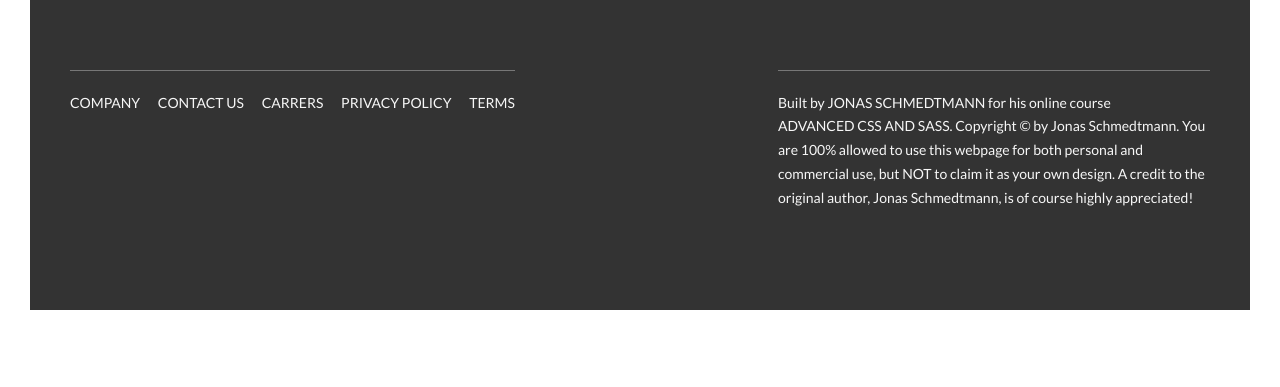
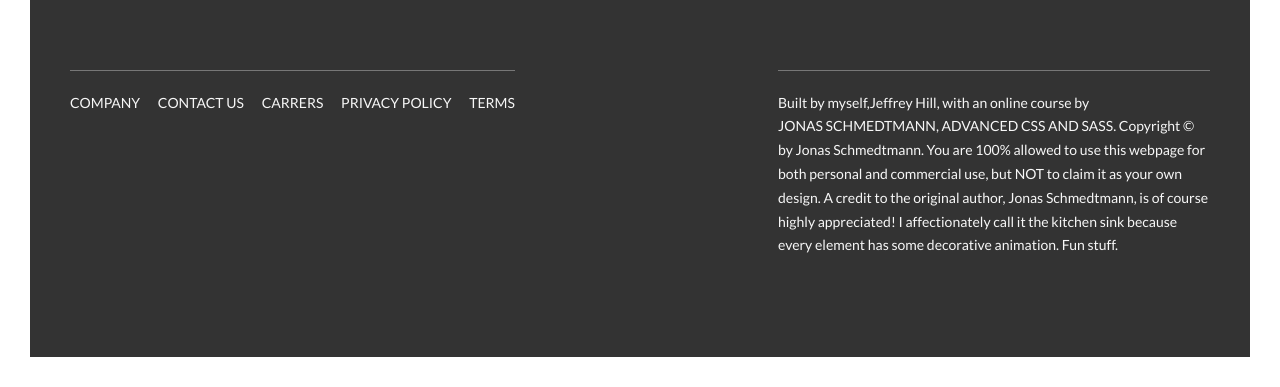
Before and after one commit to webdevhill/SASS_Natours, a website: page index.html in a window 1280 px wide. Shown: the part 5479-5866 px from the top of the page. Before the commit the page ends 5819 px from the top, so only its background shows below. Drawn offline with Linux system fonts and the light colour scheme.

Commit message:
Add files via upload

```diff
--- a/index.html
+++ b/index.html
@@ -405,10 +405,10 @@
             </div>
             <div class="col-1-of-2">
             <p class="footer__copyright">
-                    Built by <a href="#" class="footer__link">Jonas Schmedtmann</a> for his online course <a href="#" class="footer__link">Advanced CSS and Sass</a>.
+                    Built by myself,Jeffrey Hill, with an online course by<a href="#" class="footer__link">Jonas Schmedtmann</a>, <a href="#" class="footer__link">Advanced CSS and Sass</a>.
                     Copyright &copy; by Jonas Schmedtmann. You are 100% allowed to use this webpage for both personal
                     and commercial use, but NOT to claim it as your own design. A credit to the original author, Jonas
-                    Schmedtmann, is of course highly appreciated!
+                    Schmedtmann, is of course highly appreciated! I affectionately call it the kitchen sink because every element has some decorative animation. Fun stuff.
             </p>
         </div>
     </footer>
```
